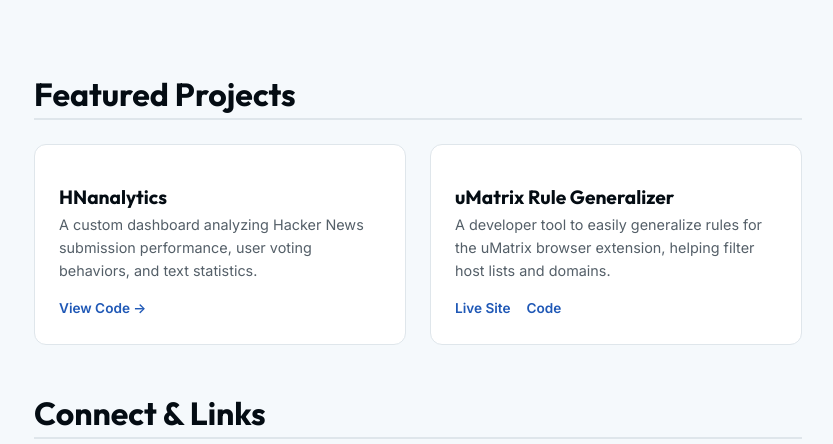
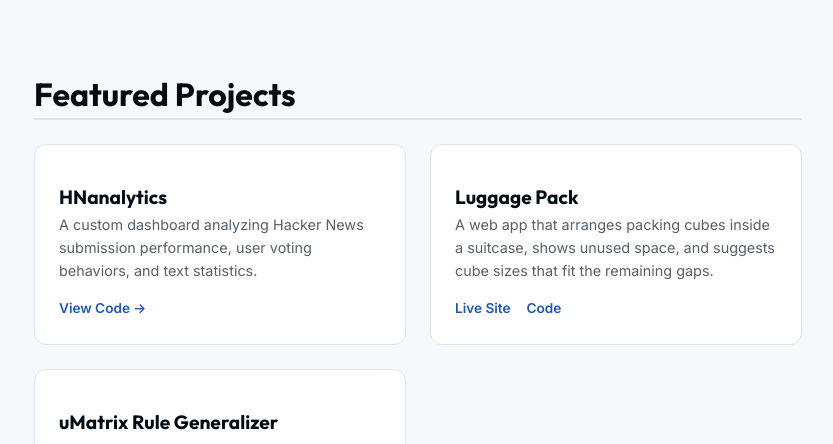
Before and after one commit to bfung/bfung.github.com, an Eleventy site: page src/index.njk in a window 1280 px wide. Shown: the part 732-1176 px from the top of the page, without its empty margins (222-1055 px from the left). Built offline with nearby package versions, Linux system fonts and the light colour scheme; Eleventy itself is replaced by a stand-in of ours; files that its build step writes are made by us from their sources.

Commit message:
Add Luggage Pack project card (live site + code links)

```diff
--- a/src/index.njk
+++ b/src/index.njk
@@ -39,6 +39,21 @@ description: Personal website of Benson Fung, a product-focused generalist softw
       <div class="project-links">
         <a href="https://github.com/bfung/HNAnalytics" target="_blank" rel="noopener">
           View Code &rarr;
+        </a>
+      </div>
+    </article>
+
+    <article class="project-card">
+      <h3 class="project-title">Luggage Pack</h3>
+      <p class="project-desc">
+        A web app that arranges packing cubes inside a suitcase, shows unused space, and suggests cube sizes that fit the remaining gaps.
+      </p>
+      <div class="project-links">
+        <a href="https://luggage-packing-optimizer.ai.studio" target="_blank" rel="noopener">
+          Live Site
+        </a>
+        <a href="https://github.com/bfung/luggage-pack" target="_blank" rel="noopener">
+          Code
         </a>
       </div>
     </article>
```
